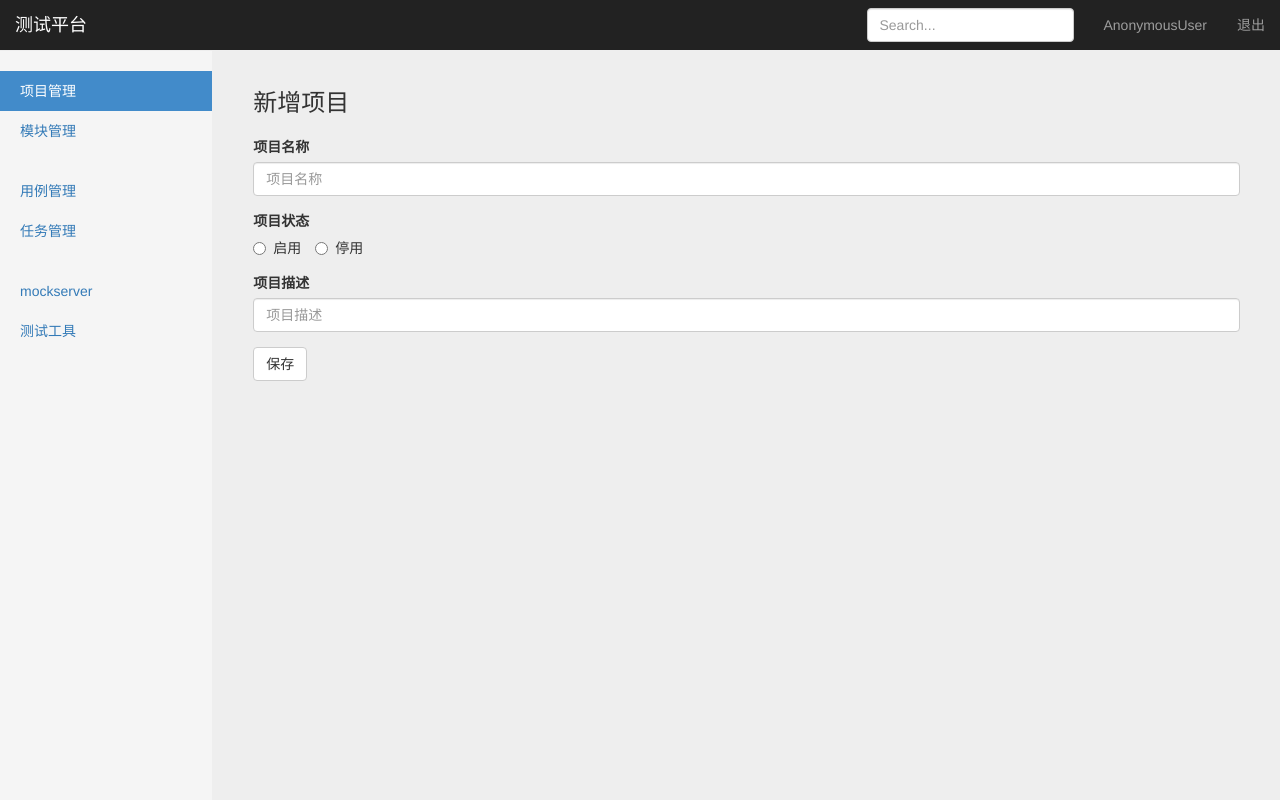
After one commit to cydib/test_git, a Django app: page /project_manage/create_project/ in a window 1280 px wide. The commit adds this page. Run offline with Django 3.2, Linux system fonts and the light colour scheme; some libraries are stand-ins or nearby versions.

Commit message:
创建新增项目页面

```diff
--- /dev/null
+++ b/test_platform/templates/add_project.html
@@ -0,0 +1,99 @@
+<!DOCTYPE html>
+<html lang="zh-CN">
+
+<head>
+    <meta charset="utf-8">
+    <meta http-equiv="X-UA-Compatible" content="IE=edge">
+    <meta name="viewport" content="width=device-width, initial-scale=1">
+    <!-- 上述3个meta标签*必须*放在最前面，任何其他内容都*必须*跟随其后！ -->
+    <meta name="description" content="">
+    <meta name="author" content="">
+
+    <title>测试平台</title>
+
+    <!--<script src="https://cdn.bootcss.com/jquery/1.12.4/jquery.min.js"></script>-->
+    <!--<script src="https://v3.bootcss.com/assets/js/vendor/holder.min.js"></script>-->
+
+    <!--&lt;!&ndash; Bootstrap core CSS &ndash;&gt;-->
+    <!--<link href="https://cdn.bootcss.com/bootstrap/3.3.7/css/bootstrap.min.css" rel="stylesheet">-->
+
+    <!--<link href="https://v3.bootcss.com/examples/dashboard/dashboard.css" rel="stylesheet">-->
+
+    {% load static %}
+    <link rel="stylesheet" type="text/css" href="{% static 'css/bootstrap.min.css' %}">
+    <link rel="stylesheet" type="text/css" href="{% static 'css/signin.css' %}">
+    <link rel="stylesheet" type="text/css" href="{% static 'css/jquery.min.js' %}">
+    <link rel="stylesheet" type="text/css" href="{% static 'css/holder.min.js' %}">
+    <link rel="stylesheet" type="text/css" href="{% static 'css/dashboard.css' %}">
+
+
+</head>
+
+<body>
+
+<nav class="navbar navbar-inverse navbar-fixed-top">
+    <div class="container-fluid">
+        <div class="navbar-header">
+            <button type="button" class="navbar-toggle collapsed" data-toggle="collapse" data-target="#navbar"
+                    aria-expanded="false" aria-controls="navbar">
+                <span class="sr-only">Toggle navigation</span>
+                <span class="icon-bar"></span>
+                <span class="icon-bar"></span>
+                <span class="icon-bar"></span>
+            </button>
+            <a class="navbar-brand" href="#">测试平台</a>
+        </div>
+        <div id="navbar" class="navbar-collapse collapse">
+            <ul class="nav navbar-nav navbar-right">
+                <li><a href="#">{{ user }}</a></li>
+                <li><a href="/logout/">退出</a></li>
+            </ul>
+            <form class="navbar-form navbar-right">
+                <input type="text" class="form-control" placeholder="Search...">
+            </form>
+        </div>
+    </div>
+</nav>
+
+<div class="container-fluid">
+    <div class="row">
+        <div class="col-sm-3 col-md-2 sidebar">
+            <ul class="nav nav-sidebar">
+                <li class="active"><a href="#">项目管理</a></li>
+                <li><a href="#">模块管理</a></li>
+            </ul>
+            <ul class="nav nav-sidebar">
+                <li><a href="">用例管理</a></li>
+                <li><a href="">任务管理</a></li>
+            </ul>
+            <ul class="nav nav-sidebar">
+                <li><a href="">mockserver</a></li>
+                <li><a href="">测试工具</a></li>
+            </ul>
+        </div>
+        <div class="col-sm-9 col-sm-offset-3 col-md-10 col-md-offset-2 main">
+
+            <h3 class="sub-header">新增项目</h3>
+
+            <form>
+                <div class="form-group">
+                    <label>项目名称</label>
+                    <input type="text" class="form-control"  placeholder="项目名称">
+                </div>
+                <div class="form-group">
+                     <label>项目状态</label><br>
+                    <label class="radio-inline">
+                      <input type="radio" name="inlineRadioOptions" id="inlineRadio1" value="option1"> 启用
+                    </label>
+                    <label class="radio-inline">
+                      <input type="radio" name="inlineRadioOptions" id="inlineRadio2" value="option2"> 停用
+                    </label>
+                </div>
+
+                <div class="form-group">
+                    <label for="exampleInputPassword1">项目描述</label>
+                    <input type="textarea" class="form-control" id="exampleInputPassword1" placeholder="项目描述">
+                </div>
+</label>
+                <button type="submit" class="btn btn-default" onclick="window.location.href='save_project/'">保存</button>
+            </form>
--- a/test_platform/test_platform/urls.py
+++ b/test_platform/test_platform/urls.py
@@ -23,6 +23,7 @@ urlpatterns = [
     path("login_action/", views.login_action),
     path("project_manage/", views.project_manage),
     path("accounts/login/", views.index),
-    path("logout/", views.logout)
+    path("logout/", views.logout),
+    path("project_manage/create_project/", views.create_project),
 
 ]
--- a/test_platform/user_app/views.py
+++ b/test_platform/user_app/views.py
@@ -41,3 +41,7 @@ def logout(request):
     auth.logout(request)
     respone = HttpResponseRedirect("/")
     return respone
+
+
+def create_project(request):
+    return render(request, "add_project.html")
```
Also changed, not shown: test_platform/templates/index.html (+0 -24 lines), test_platform/templates/project_manage.html (+4 -6 lines), 1 other file.
